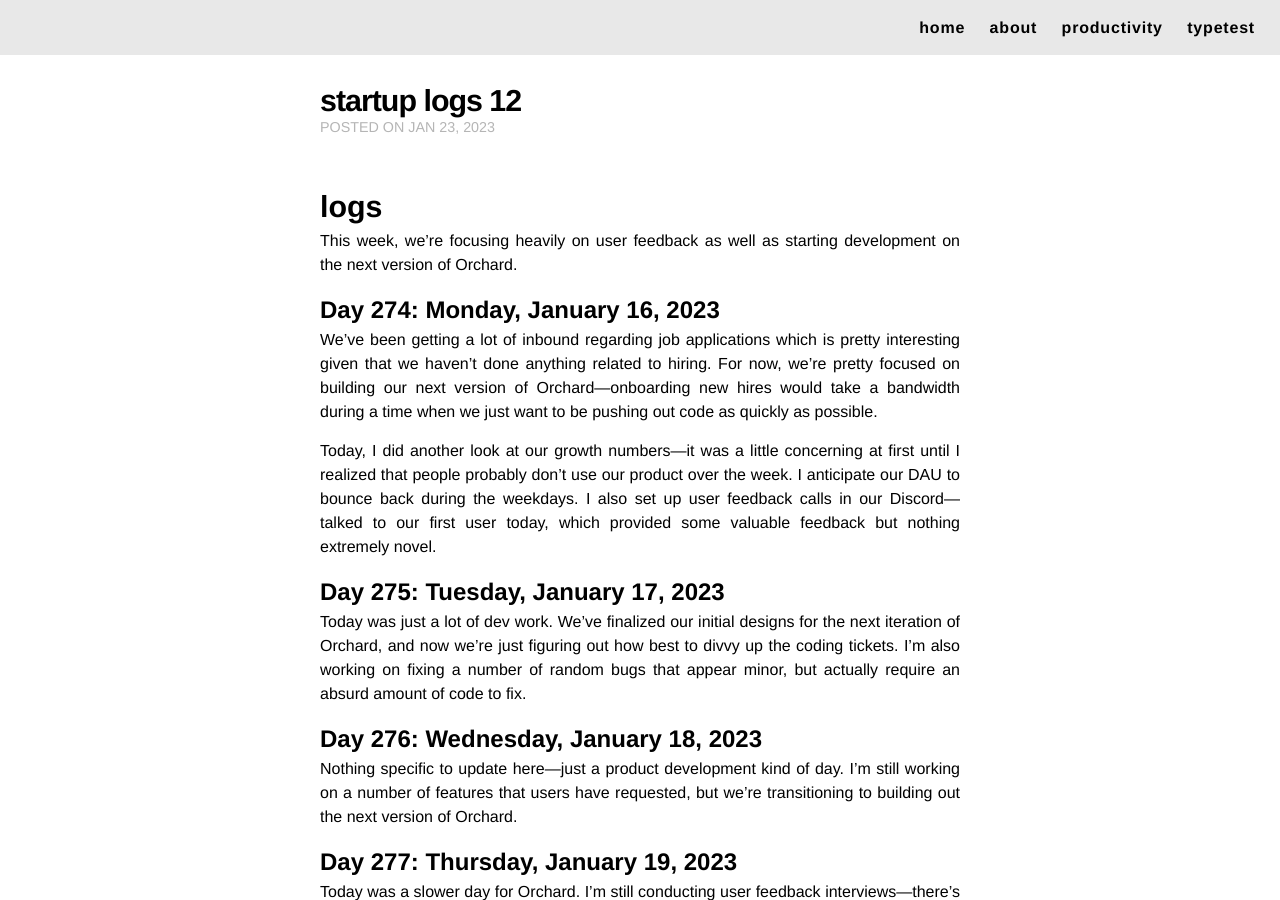
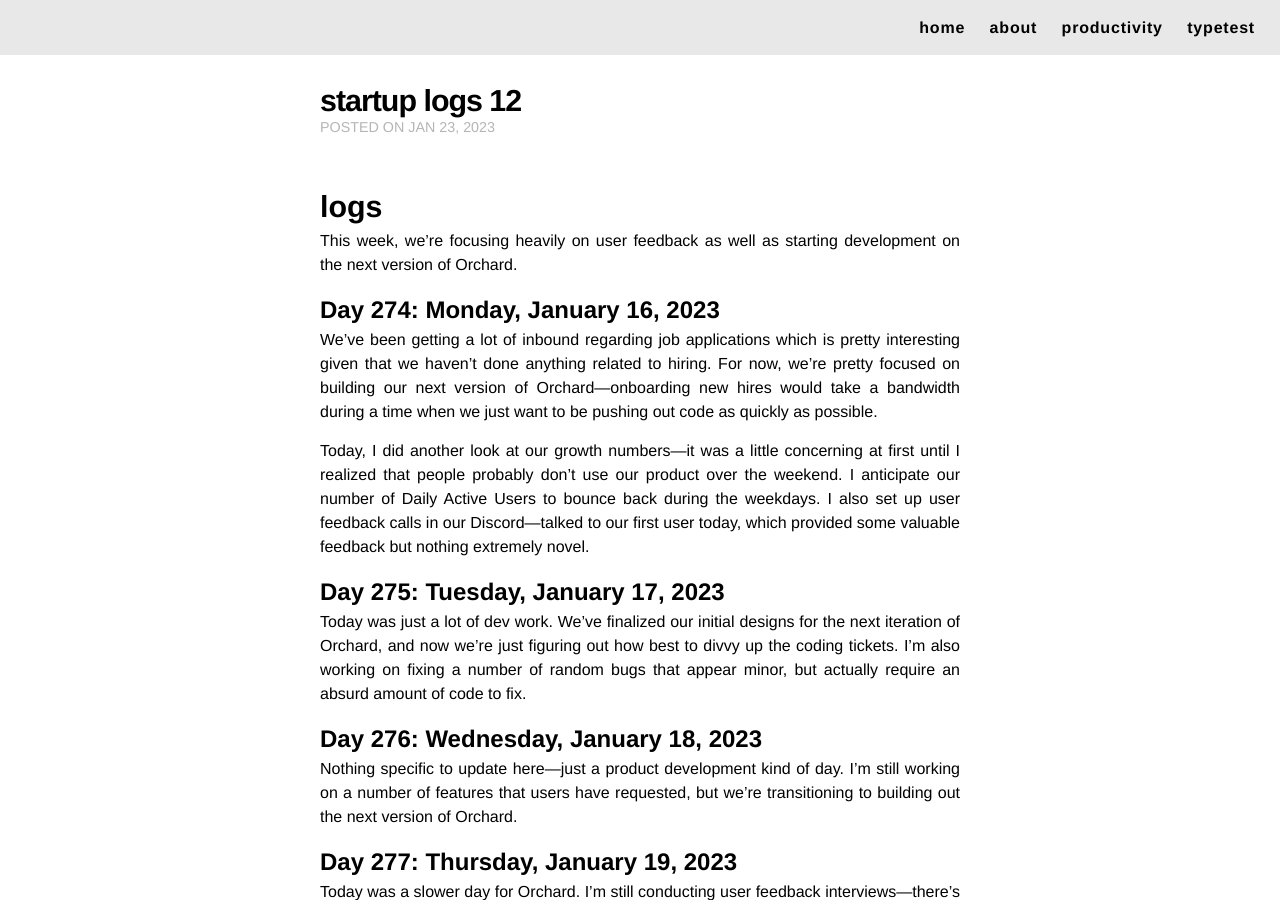
Before and after one commit to alexjwang/personal-blog, a Jekyll site: the page built from _posts/2023-01-23-startup-logs-12.md, in a window 1280 px wide and 900 px high. Built offline with Jekyll 4.4.1, drawn with Linux system fonts in a browser that asks for light colours; nearby versions of some CDN libraries.

Commit message:
fixed some details

```diff
--- a/_posts/2023-01-23-startup-logs-12.md
+++ b/_posts/2023-01-23-startup-logs-12.md
@@ -12,7 +12,7 @@ This week, we're focusing heavily on user feedback as well as starting developme
 
 We've been getting a lot of inbound regarding job applications which is pretty interesting given that we haven't done anything related to hiring. For now, we're pretty focused on building our next version of Orchard—onboarding new hires would take a bandwidth during a time when we just want to be pushing out code as quickly as possible.
 
-Today, I did another look at our growth numbers—it was a little concerning at first until I realized that people probably don't use our product over the week. I anticipate our DAU to bounce back during the weekdays. I also set up user feedback calls in our Discord—talked to our first user today, which provided some valuable feedback but nothing extremely novel.
+Today, I did another look at our growth numbers—it was a little concerning at first until I realized that people probably don't use our product over the weekend. I anticipate our number of Daily Active Users to bounce back during the weekdays. I also set up user feedback calls in our Discord—talked to our first user today, which provided some valuable feedback but nothing extremely novel.
 
 ## Day 275: Tuesday, January 17, 2023
 
```
Also changed, not shown: about.md (+1 -1 lines).
